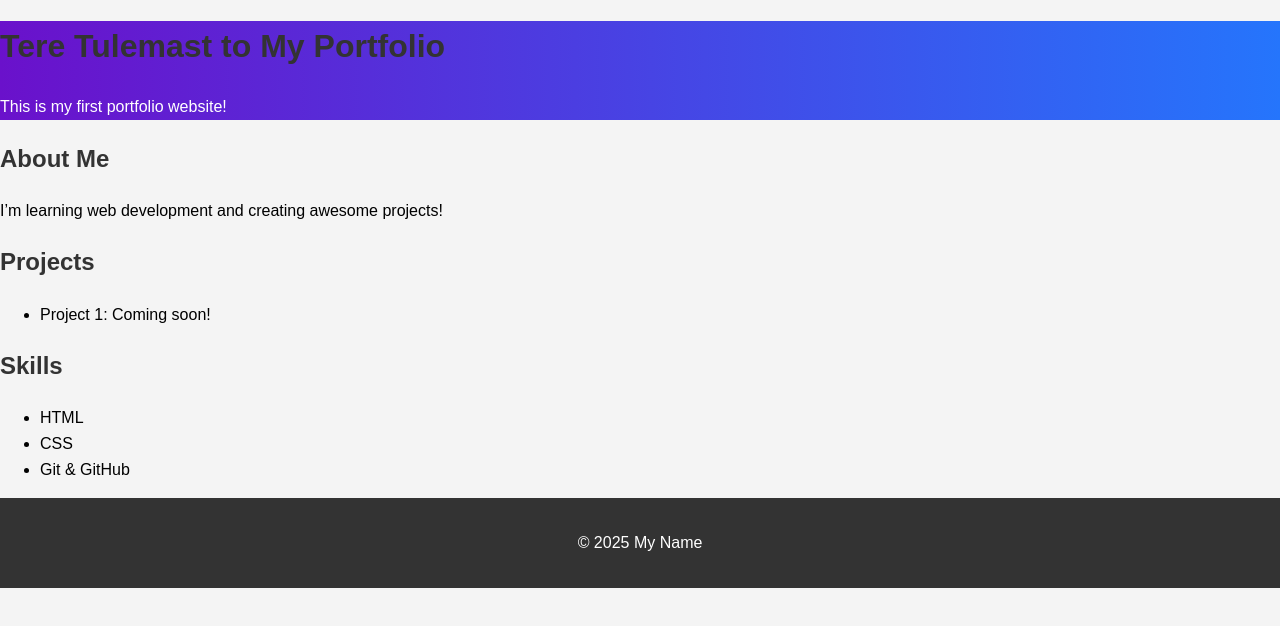
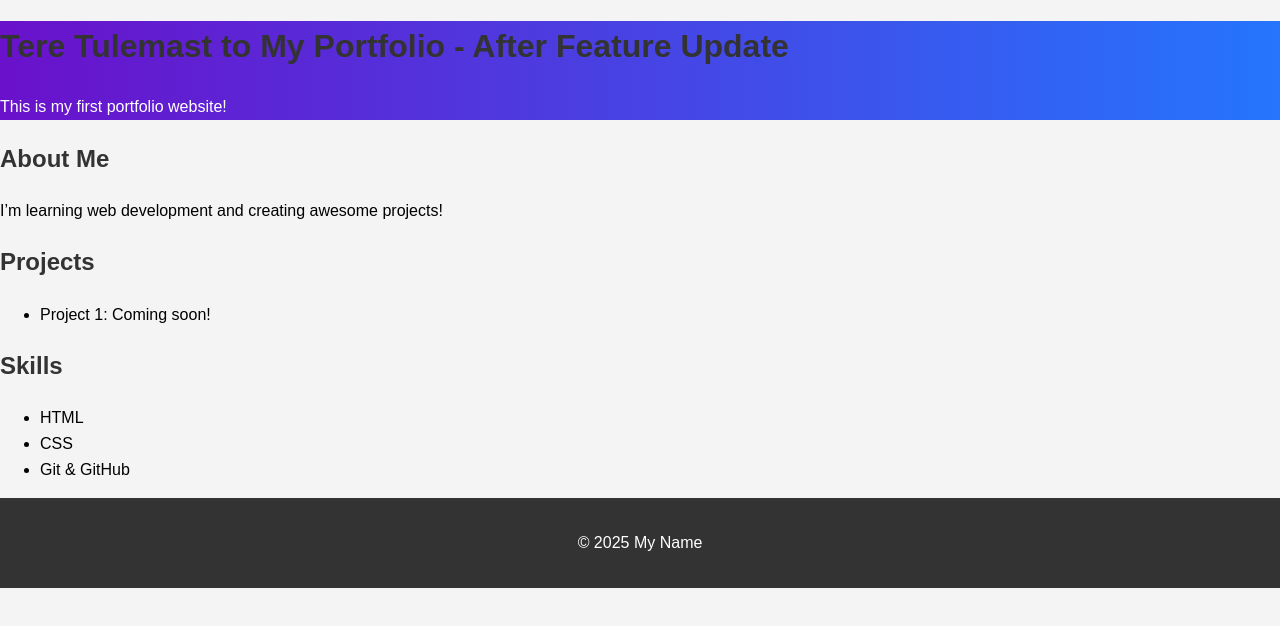
Before and after one commit to romcioro/first-portfolio-website, a plain HTML site: page index.html in a window 1280 px wide. Drawn offline with Linux system fonts and the light colour scheme.

Commit message:
added a new update to the title into a new feature-update branch

```diff
--- a/index.html
+++ b/index.html
@@ -6,7 +6,7 @@
 </head>
 <body>
     <header>
-        <h1>Tere Tulemast to My Portfolio</h1>
+        <h1>Tere Tulemast to My Portfolio - After Feature Update</h1>
         <p>This is my first portfolio website!</p>
     </header>
     <main>
```
